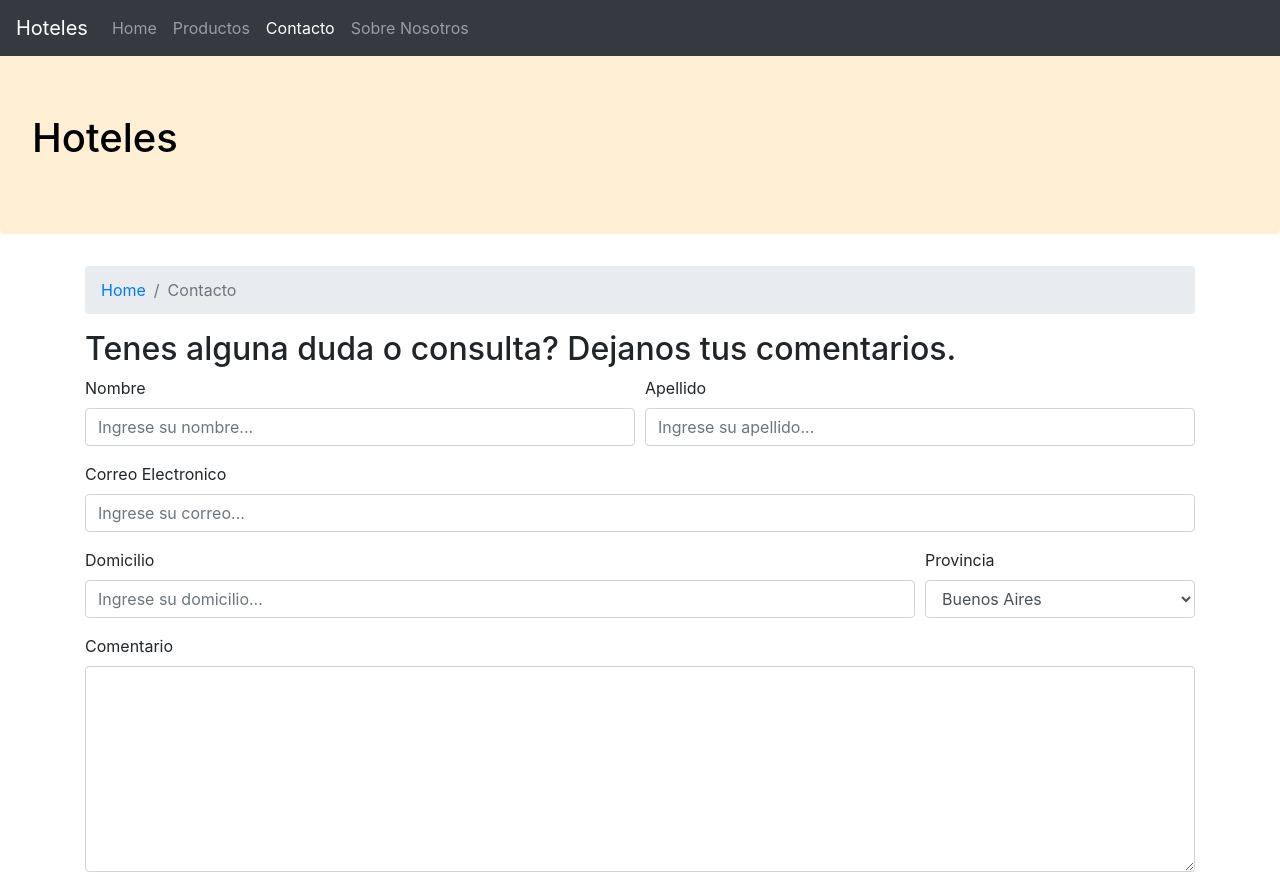
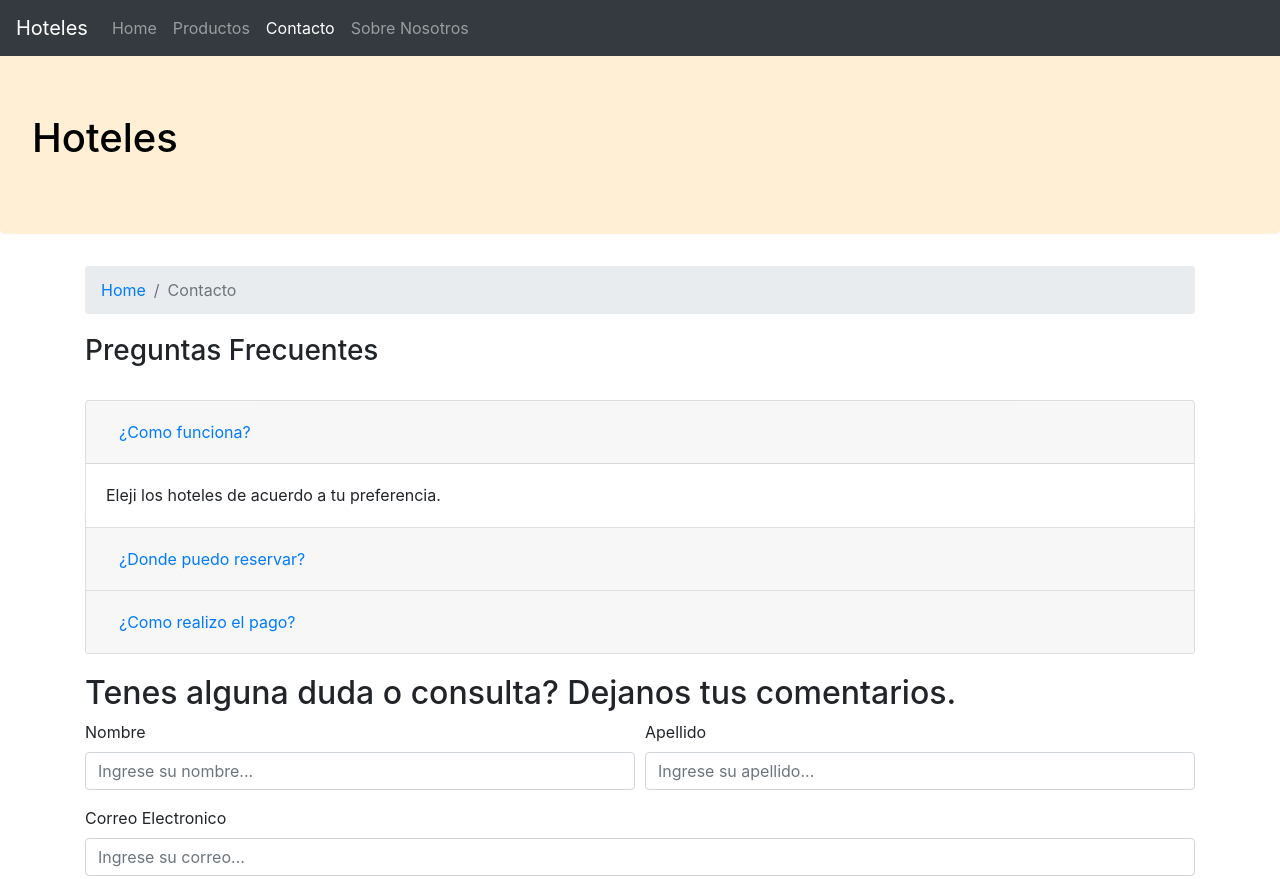
Before and after one commit to emanuelnav/bookhotels, a website: page contact.html in a window 1280 px wide. Shown: the top 879 px of the page. Drawn offline with nearby package versions, Linux system fonts and the light colour scheme.

Commit message:
agregamos faq y boton reservar con collapse

```diff
--- a/contact.html
+++ b/contact.html
@@ -38,6 +38,52 @@
                 <li class="breadcrumb-item active"aria-current="page">Contacto</li>
             </ol>
         </nav>
+
+        <div class="faq">
+            <h3>Preguntas Frecuentes</h3>
+            <br />
+            <div class="accordion" id="accordionFaq">
+                <div class="card">
+                    <div class="card-header" id="faqOne">
+                        <h5 class="mb-0">
+                            <button class="btn btn-link" type="button" data-toggle="collapse" data-target="#collapseFaqOne" aria-expanded="true" aria-controls="collapseFaqOne">¿Como funciona?</button>
+                        </h5>
+                    </div>
+                    <div id="collapseFaqOne" class="collapse show" aria-labelledby="faqOne" data-parent="#accordionFaq">
+                        <div class="card-body">
+                            Eleji los hoteles de acuerdo a tu preferencia.
+                        </div>
+                    </div>
+                </div>
+
+                <div class="card">
+                    <div class="card-header" id="faqTwo">
+                        <h5 class="mb-0">
+                            <button class="btn btn-link" type="button" data-toggle="collapse" data-target="#collapseFaqTwo" aria-expanded="true" aria-controls="collapseFaqTwo">¿Donde puedo reservar?</button>
+                        </h5>
+                    </div>
+                    <div id="collapseFaqTwo" class="collapse" aria-labelledby="faqTwo" data-parent="#accordionFaq">
+                        <div class="card-body">
+                            Elegi la ciudad que te interese y luego realiza la reserva con tus datos.
+                        </div>
+                    </div>
+                </div>
+
+                <div class="card">
+                    <div class="card-header" id="faqThree">
+                        <h5 class="mb-0">
+                            <button class="btn btn-link" type="button" data-toggle="collapse" data-target="#collapseFaqThree" aria-expanded="true" aria-controls="collapseFaqThree">¿Como realizo el pago?</button>
+                        </h5>
+                    </div>
+                    <div id="collapseFaqThree" class="collapse" aria-labelledby="faqThree" data-parent="#accordionFaq">
+                        <div class="card-body">
+                            Utiliza el metodo de pago que mas te guste
+                        </div>
+                    </div>
+                </div>
+            </div>
+        </div>
+
         <h2>Tenes alguna duda o consulta? Dejanos tus comentarios.</h2>
         <form>
             <div class="form-row">
--- a/css/main.css
+++ b/css/main.css
@@ -25,3 +25,7 @@ footer {
 .footer-address-icon {
     padding-right: 5px;
 }
+
+.faq {
+    margin: 20px 0px 20px 0px;
+}
```
Also changed, not shown: index.html (+9 -23 lines).
